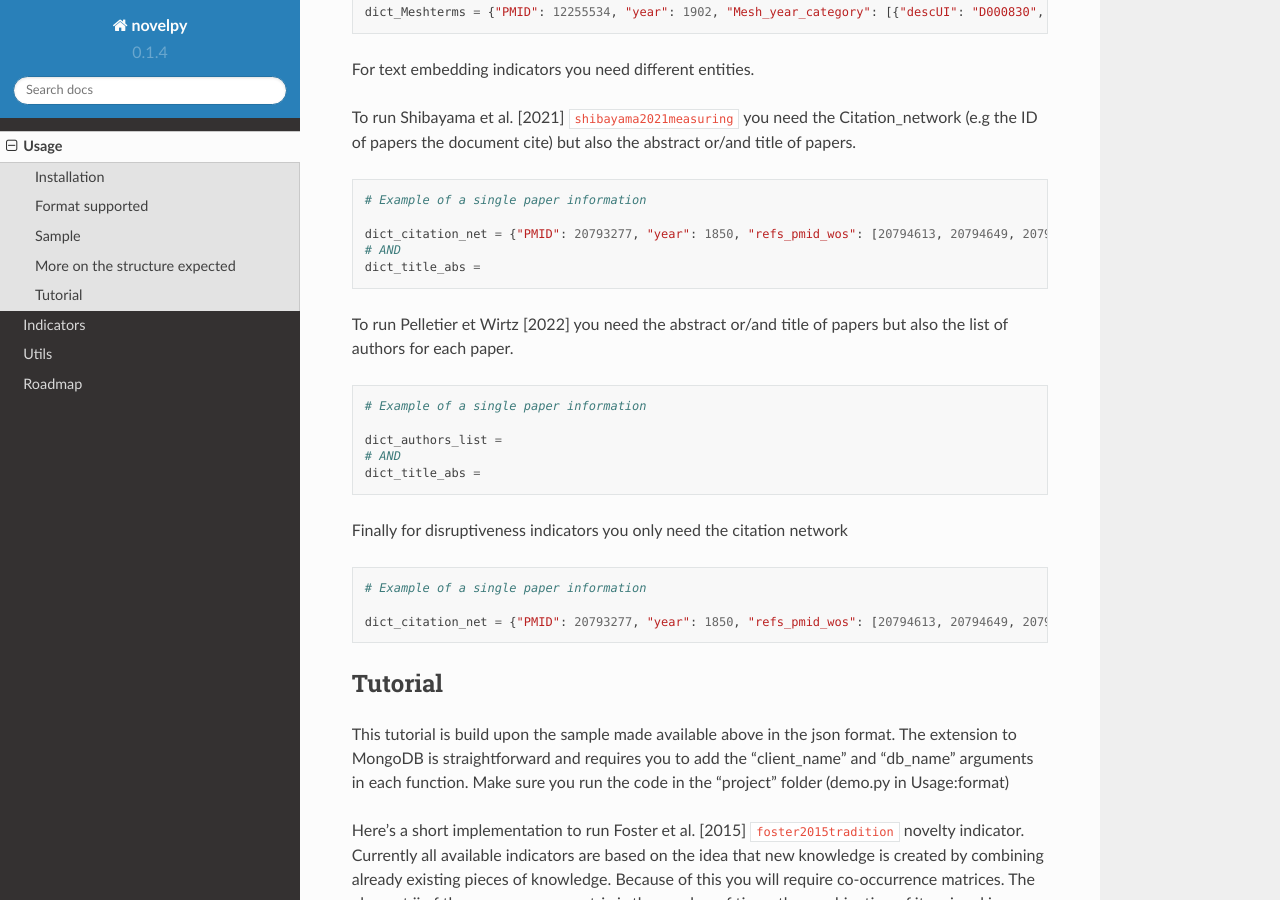
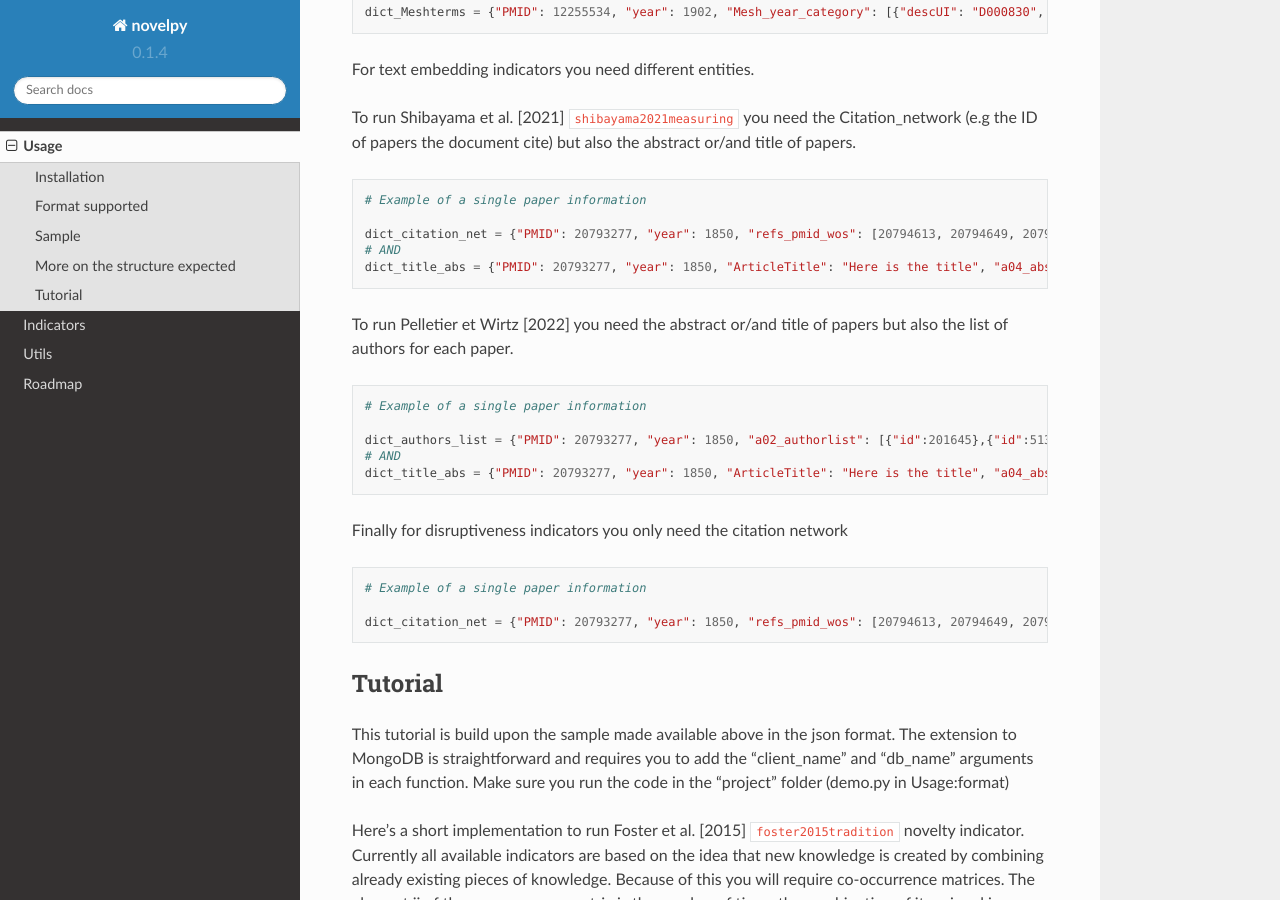
Before and after one commit to Kwirtz/novelpy, a Sphinx documentation site: the page built from docs/source/usage.rst, in a window 1280 px wide and 900 px high, scrolled down 2534 px. Built offline with Sphinx 7.4.7 and the Read the Docs theme 2.0.0, drawn with Linux system fonts in a browser that asks for light colours; cross-references to code outside the pages are shown as plain code.

Commit message:
Update usage.rst

```diff
--- a/docs/source/usage.rst
+++ b/docs/source/usage.rst
@@ -103,7 +103,7 @@ To run Shibayama et al. [2021] :cite:p:`shibayama2021measuring` you need the Cit
 
    dict_citation_net = {"PMID": 20793277, "year": 1850, "refs_pmid_wos": [20794613, 20794649, 20794685, 20794701, 20794789, 20794829]}
    # AND
-   dict_title_abs =
+   dict_title_abs = {"PMID": 20793277, "year": 1850, "ArticleTitle": "Here is the title", "a04_abstract":[{"AbstractText":"This is the abstract"}]}
 
 
 To run Pelletier et Wirtz [2022] you need the abstract or/and title of papers but also the list of authors for each paper.
@@ -112,9 +112,9 @@ To run Pelletier et Wirtz [2022] you need the abstract or/and title of papers bu
 
    # Example of a single paper information
 
-   dict_authors_list =
+   dict_authors_list = {"PMID": 20793277, "year": 1850, "a02_authorlist": [{"id":201645},{"id":51331354}]}
    # AND
-   dict_title_abs =
+   dict_title_abs = {"PMID": 20793277, "year": 1850, "ArticleTitle": "Here is the title", "a04_abstract":[{"AbstractText":"This is the abstract"}]}
 
 Finally for disruptiveness indicators you only need the citation network
 
```
